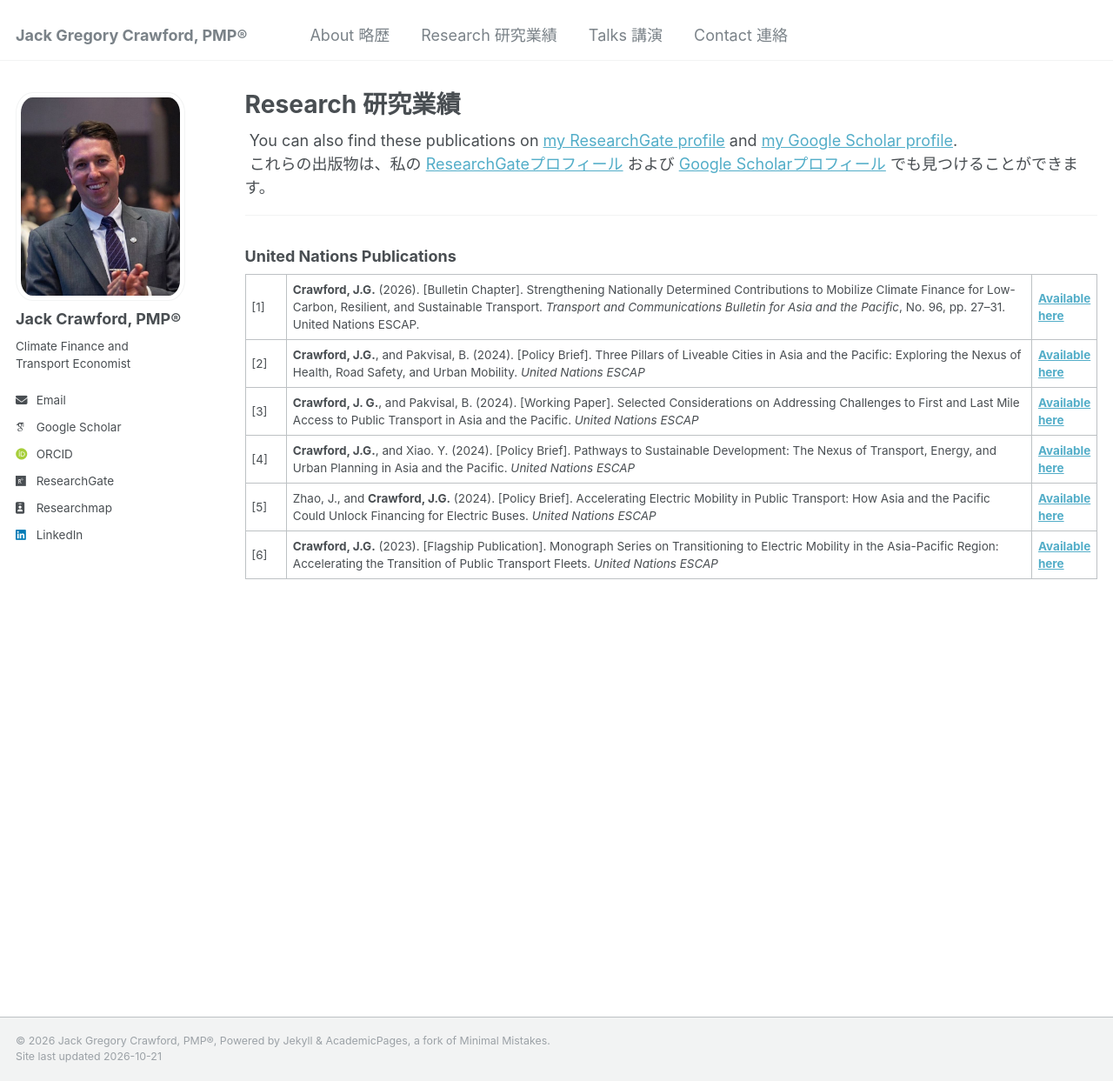
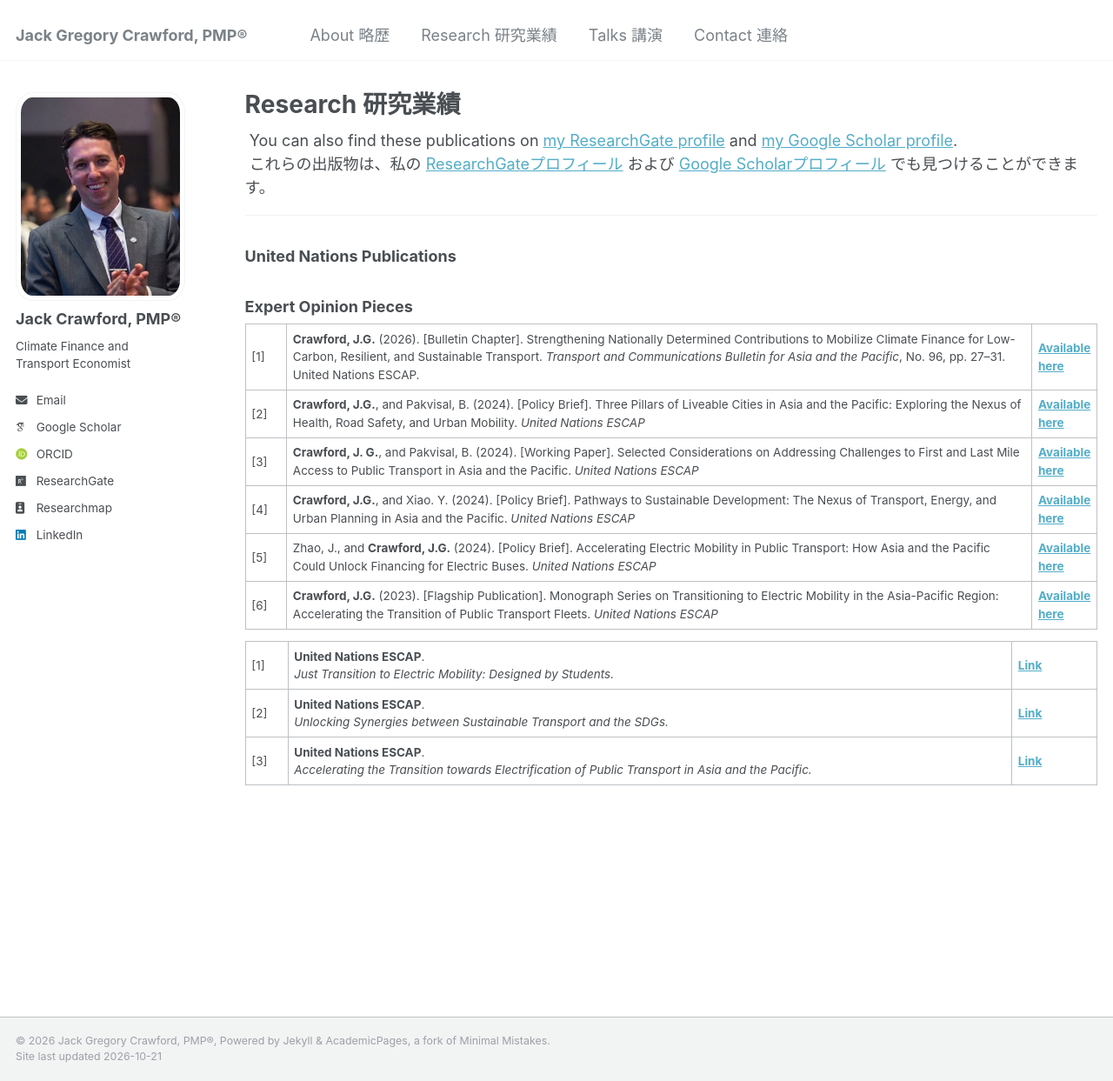
Before and after one commit to jackgcrawford/jackcrawford, a Jekyll site: the page built from _pages/publications.md, in a window 1280 px wide and 1243 px high. Shown: the whole window at 87% size. Built offline with Jekyll 4.4.1, drawn with Linux system fonts in a browser that asks for light colours; some web fonts are replaced.

Commit message:
Update publications.md

```diff
--- a/_pages/publications.md
+++ b/_pages/publications.md
@@ -42,3 +42,44 @@ author_profile: true
 <td width="5%">[6]</td>
 <td width="95%"> <strong>Crawford, J.G.</strong> (2023). [Flagship Publication]. Monograph Series on Transitioning to Electric Mobility in the Asia-Pacific Region: Accelerating the Transition of Public Transport Fleets. <em>United Nations ESCAP</em> <td><a href="https://www.unescap.org/kp/2023/accelerating-transition-public-transport-fleets" target="_blank"><strong>Available here</strong></a>
 <tr>
+
+
+<div style="margin-top: 1.5rem;"></div>
+
+<h3>Expert Opinion Pieces</h3>
+<table class="tg">
+  <tbody>
+    <tr>
+      <td width="5%">[1]</td>
+      <td width="85%">
+        <strong>United Nations ESCAP</strong>.<br>
+        <em>Just Transition to Electric Mobility: Designed by Students.</em>
+      </td>
+      <td width="10%">
+        <a href="https://www.unescap.org/blog/just-transition-electric-mobility-designed-students" target="_blank"><strong>Link</strong></a>
+      </td>
+    </tr>
+
+    <tr>
+      <td width="5%">[2]</td>
+      <td width="85%">
+        <strong>United Nations ESCAP</strong>.<br>
+        <em>Unlocking Synergies between Sustainable Transport and the SDGs.</em>
+      </td>
+      <td width="10%">
+        <a href="https://www.unescap.org/blog/unlocking-synergies-sustainable-transport-and-sdgs" target="_blank"><strong>Link</strong></a>
+      </td>
+    </tr>
+
+    <tr>
+      <td width="5%">[3]</td>
+      <td width="85%">
+        <strong>United Nations ESCAP</strong>.<br>
+        <em>Accelerating the Transition towards Electrification of Public Transport in Asia and the Pacific.</em>
+      </td>
+      <td width="10%">
+        <a href="https://www.unescap.org/blog/accelerating-transition-towards-electrification-public-transport-asia-and-pacific" target="_blank"><strong>Link</strong></a>
+      </td>
+    </tr>
+  </tbody>
+</table>
```
